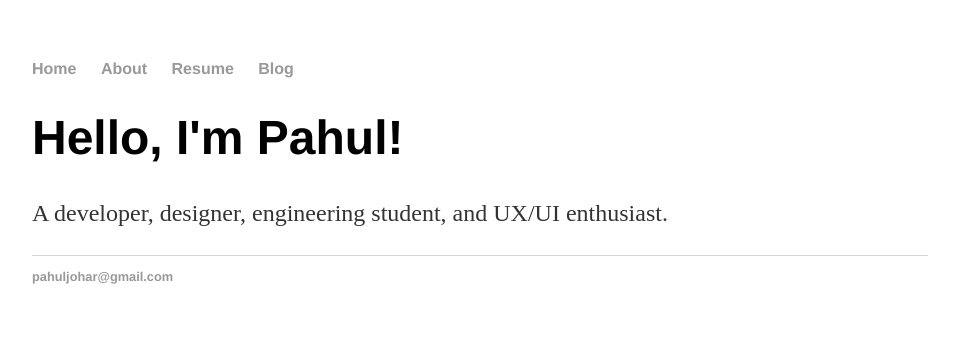
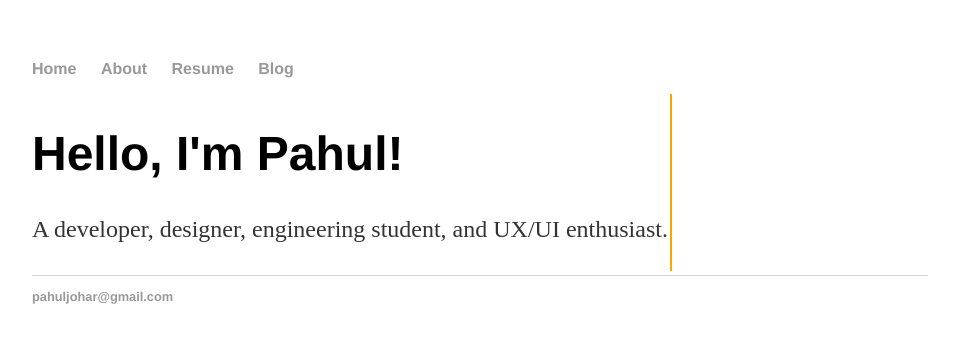
Before and after one commit to pahullkaur/personal-website, a plain HTML site: page index.html in a window 1280 px wide. Shown: the whole page, without its empty margins (160-1119 px from the left). Drawn offline with Linux system fonts and the light colour scheme.

Commit message:
Update index.html

```diff
--- a/index.html
+++ b/index.html
@@ -13,8 +13,8 @@
        <li><a href=”/blog”>Blog</a></li>
      </ul>
    </nav>
-   <div class=”container”>
-     <div class=”typed-out”>
+   <div class="container">
+     <div class="typed-out">
        <h1>Hello, I'm Pahul!</h1>
        <p> A developer, designer, engineering student, and UX/UI enthusiast. </a></p>
      </div>
```
